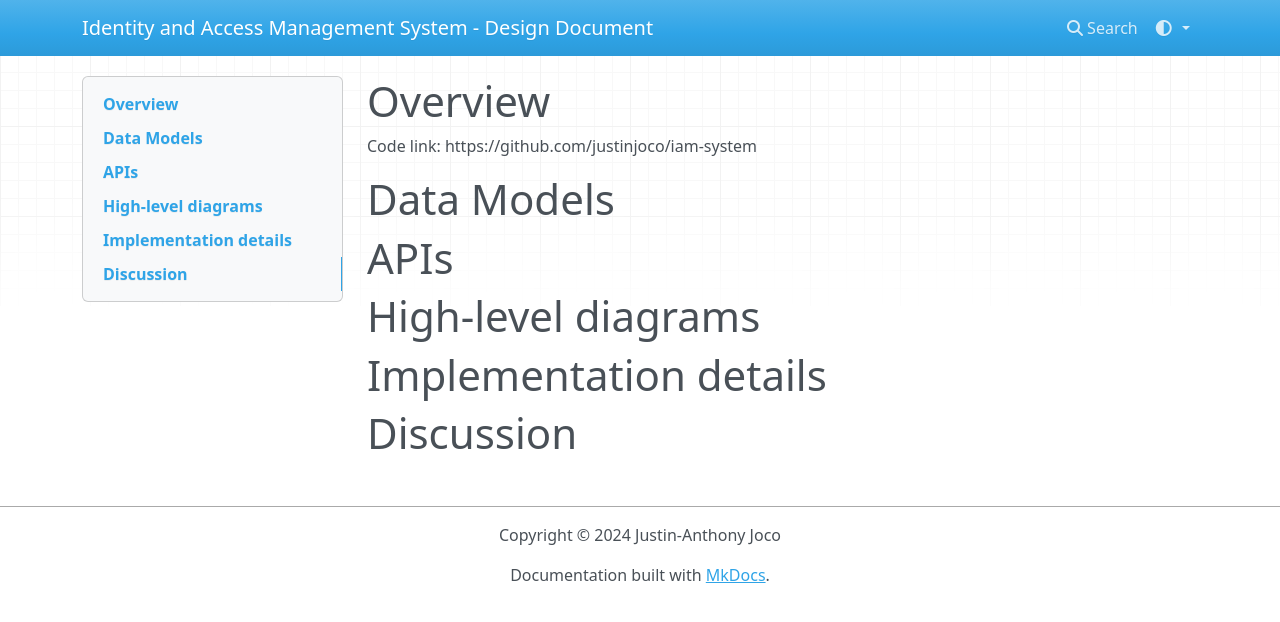
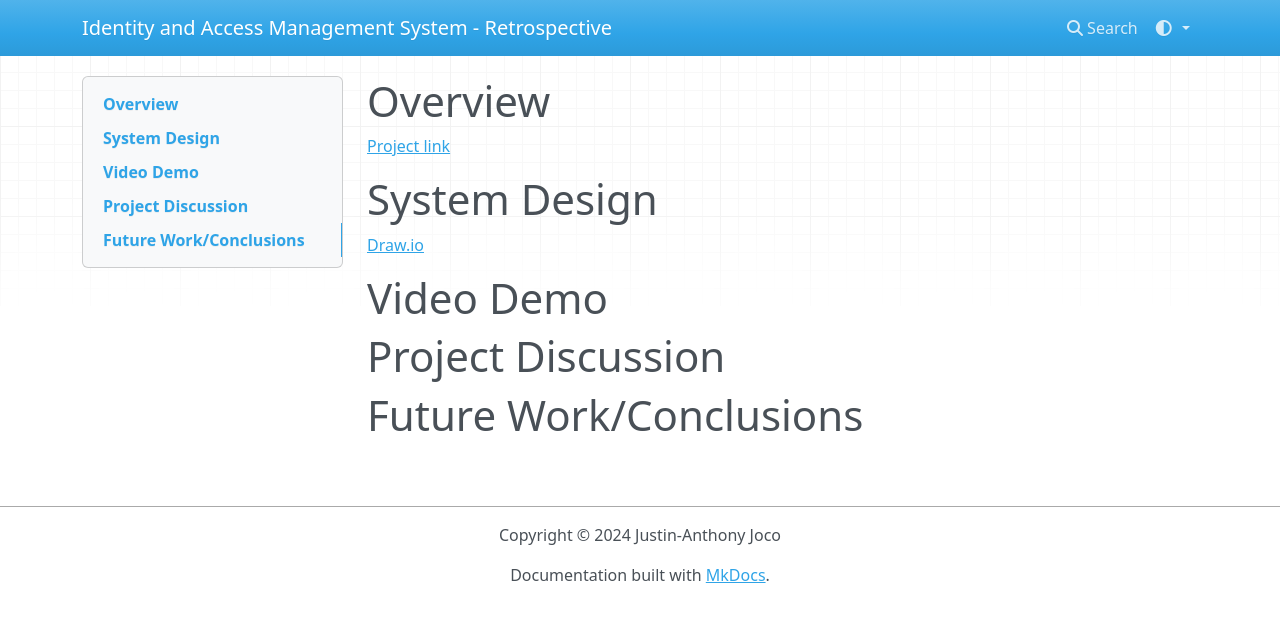
Before and after one commit to justinjoco/iam-system-details, an MkDocs documentation site: the page built from docs/index.md, in a window 1280 px wide. Shown: the top 622 px of the page. Built offline with MkDocs 1.6.1, drawn with Linux system fonts in a browser that asks for light colours; nearby versions of some CDN libraries.

Commit message:
updates formatting

```diff
--- a/docs/index.md
+++ b/docs/index.md
@@ -1,12 +1,11 @@
 # Overview
-Code link: https://github.com/justinjoco/iam-system
+[Project link](https://github.com/justinjoco/iam-system)
 
-# Data Models
+# System Design
+[Draw.io](https://drive.google.com/file/d/1Nzqp5tkNK8iiA9B_o1vCYUOX3SASFdKi/view?usp=sharing)
 
-# APIs
+# Video Demo
 
-# High-level diagrams
+# Project Discussion
 
-# Implementation details
-
-# Discussion
+# Future Work/Conclusions
--- a/mkdocs.yml
+++ b/mkdocs.yml
@@ -1,4 +1,4 @@
-site_name: Identity and Access Management System - Design Document
+site_name: Identity and Access Management System - Retrospective
 site_author: "Justin-Anthony Joco"
 
 copyright:   'Copyright &copy; 2024 Justin-Anthony Joco'
```
